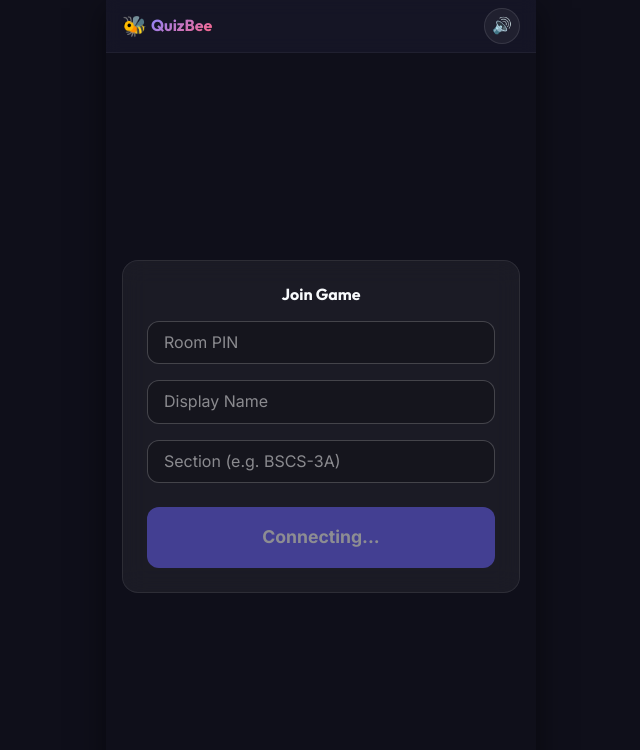
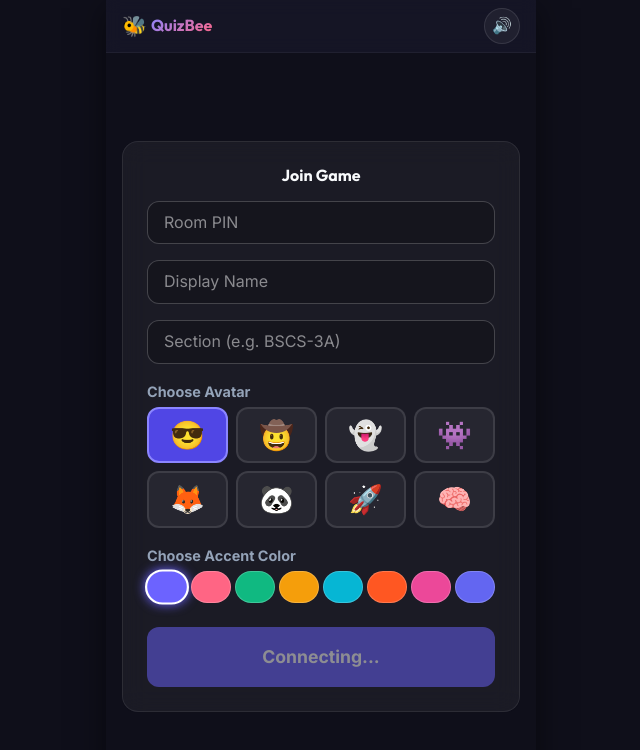
Before and after one commit to bayie27/quiz-bee, a React (Vite) app in the folder client/: page /join in a window 1280 px wide. Shown: the top 750 px of the page, without its empty margins (319-959 px from the left). Built offline with nearby package versions, Linux system fonts and the light colour scheme; no server answers.

Commit message:
feat: implement avatar grid and accent color selectors on Join screen (FR-62)

```diff
--- a/client/src/views/participant/Join.tsx
+++ b/client/src/views/participant/Join.tsx
@@ -1,11 +1,16 @@
 import React, { useState, useEffect } from 'react';
 import { useNavigate } from 'react-router-dom';
 import { useSocket } from '../../contexts/SocketContext';
+
+const AVATARS = ['😎', '🤠', '👻', '👾', '🦊', '🐼', '🚀', '🧠'];
+const ACCENT_COLORS = ['#6C63FF', '#FF6584', '#10B981', '#F59E0B', '#06B6D4', '#FF5722', '#EC4899', '#6366F1'];
 
 export default function Join() {
   const [pin, setPin] = useState('');
   const [name, setName] = useState('');
   const [section, setSection] = useState('');
+  const [avatar, setAvatar] = useState('😎');
+  const [accentColor, setAccentColor] = useState('#6C63FF');
   const [error, setError] = useState('');
   const { socket, isConnected, setParticipant } = useSocket();
   const navigate = useNavigate();
@@ -69,12 +74,12 @@ export default function Join() {
       return;
     }
 
-    socket.emit('participant:join', { pin, name, section });
+    socket.emit('participant:join', { pin, name, section, avatar, accentColor });
   };
 
   return (
-    <div className="container" style={{ display: 'flex', flexDirection: 'column', justifyContent: 'center', flex: 1, padding: 'var(--space-xl) var(--space-md)' }}>
-      <div className="glass-card animate-fade-in-up">
+    <div className="container" style={{ display: 'flex', flexDirection: 'column', justifyContent: 'center', flex: 1, padding: 'var(--space-md)' }}>
+      <div className="glass-card animate-fade-in-up" style={{ margin: 'var(--space-md) 0' }}>
         {isRejoining ? (
           <div className="text-center animate-pulse" style={{ padding: 'var(--space-xl) 0' }}>
             <div style={{ fontSize: '3rem', marginBottom: 'var(--space-md)' }}>🔄</div>
@@ -111,6 +116,61 @@ export default function Join() {
                 required
                 style={inputStyle}
               />
+
+              {/* Avatar Selector */}
+              <div>
+                <label style={{ display: 'block', marginBottom: 'var(--space-xs)', fontSize: '0.9rem', color: 'var(--text-secondary)', fontWeight: 'bold' }}>
+                  Choose Avatar
+                </label>
+                <div style={{ display: 'grid', gridTemplateColumns: 'repeat(4, 1fr)', gap: 'var(--space-sm)' }}>
+                  {AVATARS.map((emoji) => (
+                    <button
+                      key={emoji}
+                      type="button"
+                      onClick={() => setAvatar(emoji)}
+                      style={{
+                        fontSize: '1.75rem',
+                        padding: 'var(--space-xs) 0',
+                        borderRadius: 'var(--radius-md)',
+                        background: avatar === emoji ? 'var(--color-primary-dark)' : 'rgba(255, 255, 255, 0.05)',
+                        border: avatar === emoji ? '2px solid var(--color-primary-light)' : '2px solid rgba(255, 255, 255, 0.1)',
+                        cursor: 'pointer',
+                        transition: 'all var(--transition-fast)'
+                      }}
+                    >
+                      {emoji}
+                    </button>
+                  ))}
+                </div>
+              </div>
+
+              {/* Color Selector */}
+              <div>
+                <label style={{ display: 'block', marginBottom: 'var(--space-xs)', fontSize: '0.9rem', color: 'var(--text-secondary)', fontWeight: 'bold' }}>
+                  Choose Accent Color
+                </label>
+                <div style={{ display: 'grid', gridTemplateColumns: 'repeat(8, 1fr)', gap: 'var(--space-xs)' }}>
+                  {ACCENT_COLORS.map((color) => (
+                    <button
+                      key={color}
+                      type="button"
+                      onClick={() => setAccentColor(color)}
+                      style={{
+                        height: '32px',
+                        borderRadius: 'var(--radius-full)',
+                        background: color,
+                        border: accentColor === color ? '2px solid white' : '1px solid rgba(255, 255, 255, 0.2)',
+                        boxShadow: accentColor === color ? `0 0 10px ${color}` : 'none',
+                        cursor: 'pointer',
+                        transform: accentColor === color ? 'scale(1.1)' : 'scale(1)',
+                        transition: 'all var(--transition-fast)'
+                      }}
+                      aria-label={`Accent color ${color}`}
+                    />
+                  ))}
+                </div>
+              </div>
+
               <button type="submit" style={{ ...buttonStyle, opacity: isConnected ? 1 : 0.5 }} disabled={!isConnected}>
                 {isConnected ? 'Join' : 'Connecting...'}
               </button>
```
Also changed, not shown: 1 other file (tests, documents, lock files or other folders).
